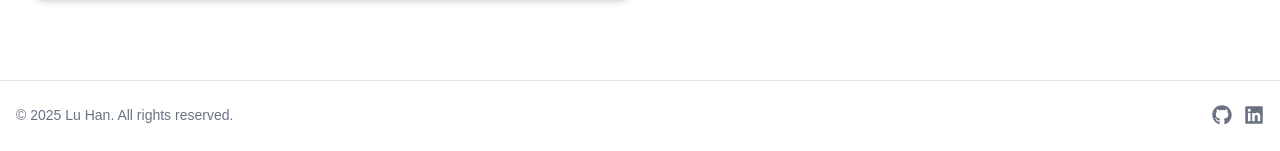
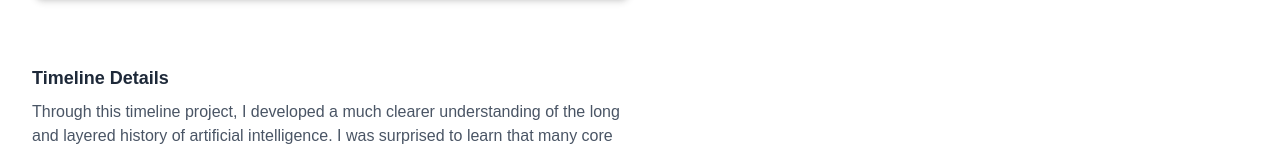
Before and after one commit to GoldenaArcher/AIML-500, a Next.js app: page /artifacts/ai-timeline in a window 1280 px wide. Shown: the part 2305-2456 px from the top of the page. Built offline with nearby package versions, Linux system fonts and the light colour scheme.

Commit message:
feat(artifacts): add TimelineReflection component and integrate it into AI Timeline page

```diff
--- a/app/artifacts/ai-timeline/_components/timeline-details-section.tsx
+++ b/app/artifacts/ai-timeline/_components/timeline-details-section.tsx
@@ -2,7 +2,7 @@ import React from 'react';
 
 function TimelineDetailsSection() {
     return (
-        <div className='flex-1'>
+        <div className='mb-12'>
             <h3 className='text-lg font-semibold text-gray-800 dark:text-gray-200 mb-2'>Timeline Details</h3>
             <div className='flex flex-col'>
                 {/* Chun Kit Kwong */}
--- /dev/null
+++ b/app/artifacts/ai-timeline/_components/timeline-reflection.tsx
@@ -0,0 +1,17 @@
+import React from 'react';
+
+function TimelineReflection() {
+    return (
+        <div className=''>
+            <h3 className='text-lg font-semibold text-gray-800 dark:text-gray-200 mb-2'>Timeline Details</h3>
+            <p className="text-gray-600 dark:text-gray-400 mb-4">
+                Through this timeline project, I developed a much clearer understanding of the long and layered history of artificial intelligence. I was surprised to learn that many core ideas in AI - like natural language processing and neural networks - were already being explored as early as the 1950s. Programming languages like LISP and early rule-based systems such as ELIZA helped shape foundational directions for AI. I also realized how progress in AI has not been linear: between the 1970s and 1990s, development stagnated, and it wasn’t until breakthroughs in hardware and deep learning around the 2010s that AI became truly powerful in practice. Tools like GPT-3 only recently made AI more widely accessible and visible to the general public, which made me reflect on how long it takes for foundational research to reach practical application.
+            </p>
+            <p className="text-gray-600 dark:text-gray-400">
+                In terms of group work and overall execution, our team focused on clear division of tasks and effective communication. We started with brainstorming sessions, after which each member worked on a specific portion of the timeline. The project flowed smoothly without major obstacles, largely because we adhered to the “keep it simple, stupid” (KISS) principle and used tools that were easy to manage and visually effective. This experience reminded me that simplicity - when paired with thoughtful design - can lead to clarity and impact. Overall, I found the project both informative and rewarding, as it not only deepened my knowledge but also gave me a positive collaborative experience.
+            </p>
+        </div>
+    );
+}
+
+export default TimelineReflection;
--- a/app/artifacts/ai-timeline/page.tsx
+++ b/app/artifacts/ai-timeline/page.tsx
@@ -2,6 +2,7 @@ import React from 'react';
 import MarkdownSection from './_components/markdown-section';
 import TimelineDetailsSection from './_components/timeline-details-section';
 import { Metadata } from 'next';
+import TimelineReflection from './_components/timeline-reflection';
 
 export const metadata: Metadata = {
     title: 'AI Timeline',
@@ -90,7 +91,10 @@ const AITimelinePage = () => {
                         Final Artifact
                     </h2>
                     <div className='flex flex-col sm:flex-row sm:space-x-4 space-y-4 sm:space-y-0'>
-                        <TimelineDetailsSection />
+                        <div className="flex flex-col flex-1">
+                            <TimelineDetailsSection />
+                            <TimelineReflection />
+                        </div>
                         <MarkdownSection />
                     </div>
                 </section>
```
